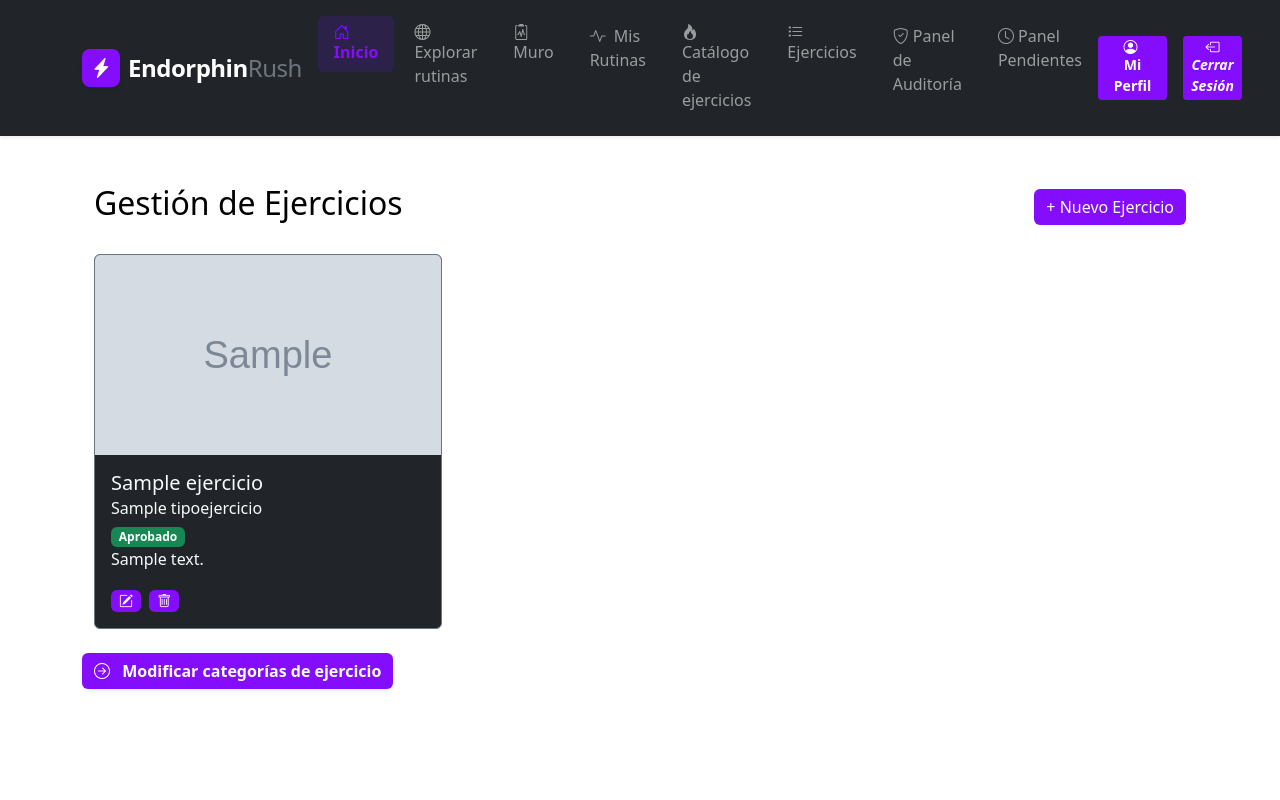
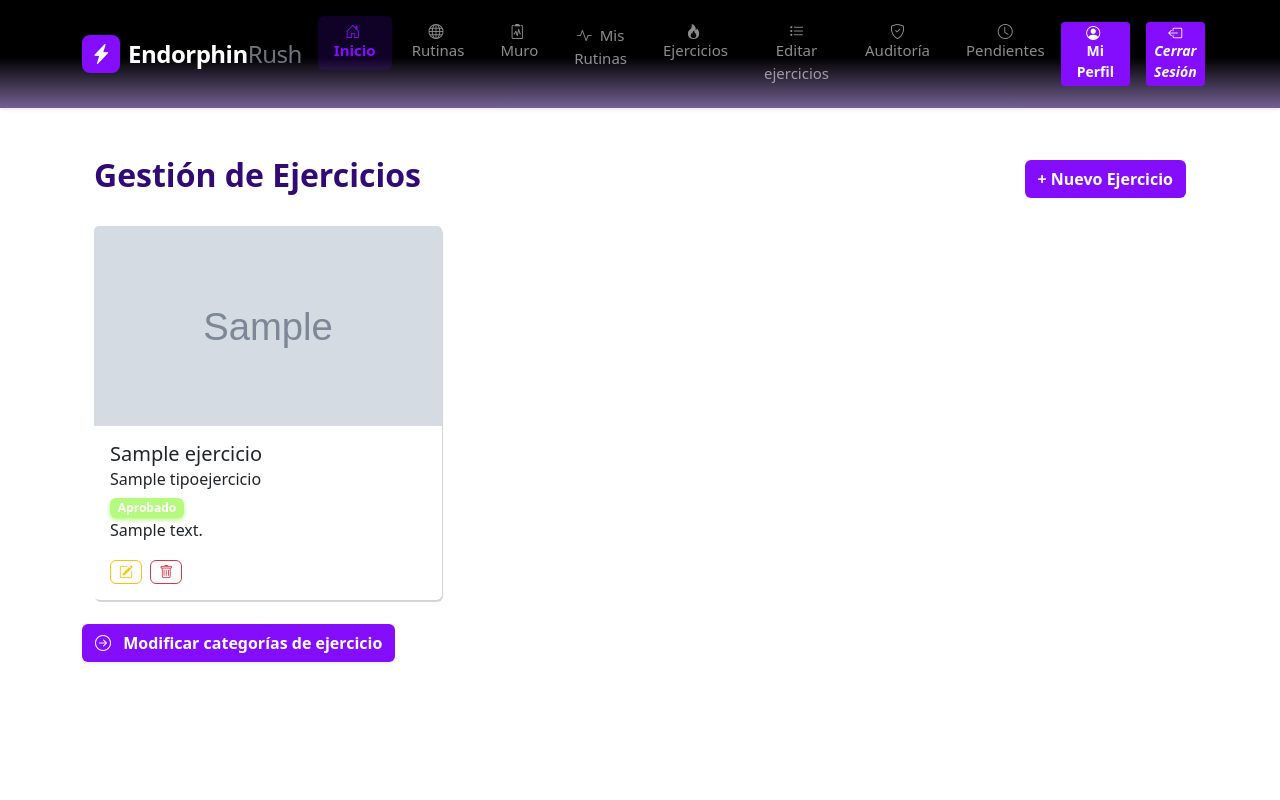
Before and after one commit to Alex5625/Endorphin-Rush, a Django app: page /exercises/lista-ejercicios/ in a window 1280 px wide. Run offline with Django 5.2, Linux system fonts and the light colour scheme; a user stored in the database is signed in; tables that the repository leaves empty hold one stand-in row (values such as "Sample post"); grey boxes marked "Sample" are stand-in pictures; some libraries are stand-ins or nearby versions.

Commit message:
colores aplicados y css editado, tema unificado parcialmente a través de la aplicacion

```diff
--- a/src/core/static/core/css/styles.css
+++ b/src/core/static/core/css/styles.css
@@ -2,13 +2,17 @@
 :root {
   --primary-color: #850dfd;
   --secondary-color: #ffb649;
+  --tertiary-color: #b6f97f;
   --dark: #310a75;
   --light-text: #ffda9d;
+  --shadow: 1px 2px 1px rgba(0, 0, 0, 0.175) !important;
 }
 
 .custom-nav-link {
     transition: all 0.2s ease-in-out;
     font-weight: 500;
+    font-size: 15px;
+    text-align: center;
 }
 
 .custom-nav-link:hover {
@@ -54,10 +58,11 @@
 
 /*navbar*/
 
-#navbar_endorphin {
+.navbar {
+    background: #310A75 !important;
+    background: linear-gradient(0deg,rgba(29, 0, 80, 0.619) 0%, rgba(0, 0, 0, 1) 47%) !important;
     backdrop-filter: blur(10px);
-    background-color: rgba(50, 32, 79, 0.95) !important;
-    border-bottom: 1px solid rgba(255,255,255,0.1);
+
 }
 
 #brand_endorphin {
@@ -66,8 +71,79 @@
     background-color: var(--primary-color) !important;
 }
 
-.btn {
+.navbar .btn {
     background-color: var(--primary-color) !important;
     color: white !important;
     border: #ce86fe !important;
 }
+
+/*ejercicios*/
+
+#card_ejercicio {
+    box-shadow: var(--shadow);
+    border: none !important;
+}
+
+#aprobado{
+    background-color: var(--tertiary-color);
+    box-shadow: 0 0.125rem 0.25rem var(--tertiary-color);
+}
+
+#pendiente {
+    background-color: var(--secondary-color);
+    box-shadow: 0 0.125rem 0.25rem var(--secondary-color);
+}
+
+.boton-agregar {
+    background: var(--primary-color) !important;
+    color: white;
+    font-weight: bold;
+}
+
+.boton-agregar:hover {
+    background-color: #ce86fe !important;
+}
+
+.texto-titulo {
+    color: #310a75 !important;
+    font-weight: bold !important;
+    font-size: xx-large !important;
+}
+
+.agregar-tipoejercicio {
+    background-color: #850dfd !important;
+}
+
+.boton-verde {
+    background-color: var(--tertiary-color);
+}
+
+.boton-verde:hover {
+    background-color: #d5ffb2;
+}
+
+.boton-eliminar {
+    background-color: var(--secondary-color);
+}
+
+.boton-eliminar:hover {
+    background-color: #ffda9d;
+}
+
+.rutina-recomendada {
+    background-color: #e6c9f9;
+    padding: 10px;
+    border-radius: 10px;
+}
+
+.titulo-publicacion {
+    color: #850dfd;
+    font-weight: bold;
+    font-size: larger;
+}
+
+.detalles-publicacion {
+    color: #878787;
+    font-weight: bold;
+    font-size:small;
+}
--- a/src/exercise_plans/templates/exercise_plans/configurar_rutina.html
+++ b/src/exercise_plans/templates/exercise_plans/configurar_rutina.html
@@ -124,7 +124,7 @@
                     <a href="{% url 'exercise_plans:mis_rutinas' %}" class="btn btn-outline-secondary me-2 px-4">
                         Cancelar
                     </a>
-                    <button type="submit" class="btn {% if action == 'editar' %}btn-warning{% else %}btn-success{% endif %} px-4">
+                    <button type="submit" class="btn {% if action == 'editar' %}boton-eliminar{% else %}boton-verde{% endif %} px-4">
                         {% if action == 'editar' %}
                             Guardar Cambios
                         {% else %}
--- a/src/exercises/templates/exercises/catalogo.html
+++ b/src/exercises/templates/exercises/catalogo.html
@@ -3,7 +3,7 @@
 {% block content %}
 <div class="container my-5">
     <div class="text-center mb-5">
-        <h1 class="display-4 fw-bold text-primary">Catálogo de Ejercicios</h1>
+        <h1 class="texto-titulo">Catálogo de Ejercicios</h1>
         <p class="lead text-muted">Explora nuestra biblioteca de movimientos autorizados.</p>
     </div>
 
@@ -35,7 +35,7 @@
             </div>
 
             <div class="col-md-2 d-flex align-items-end h-100 mt-4 mt-md-0">
-                <a href="{% url 'exercises:catalogo_ejercicios' %}" class="btn btn-outline-danger w-100">
+                <a href="{% url 'exercises:catalogo_ejercicios' %}" class="btn boton-eliminar w-100">
                     Limpiar Filtros
                 </a>
             </div>
--- a/src/exercises/templates/exercises/lista_ejercicios.html
+++ b/src/exercises/templates/exercises/lista_ejercicios.html
@@ -5,8 +5,8 @@
 {% block content %}
 <div class="container mt-4">
     <div class="d-flex justify-content-between align-items-center mb-4">
-        <h2 class="text-black">Gestión de Ejercicios</h2>
-        <button type="button" class="btn btn-success" data-bs-toggle="modal" data-bs-target="#modalAgregar">
+        <h2 class="texto-titulo">Gestión de Ejercicios</h2>
+        <button type="button" class="btn boton-agregar" data-bs-toggle="modal" data-bs-target="#modalAgregar">
             + Nuevo Ejercicio
         </button>
     </div>
@@ -14,22 +14,22 @@
     <div class="row">
         {% for ejercicio in lista_ejercicios %}
             <div class="col-md-4 mb-4">
-                <div class="card bg-dark text-light border-secondary h-100">
+                <div class="card border-secondary h-100" id="card_ejercicio">
                     {% if ejercicio.imagen %}
                         <img src="{{ ejercicio.imagen.url }}" class="card-img-top" alt="{{ ejercicio.nombre_ejercicio|capfirst }}" style="height: 200px; object-fit: cover;">
                     {% else %}
-                        <div class="card-img-top bg-secondary d-flex align-items-center justify-content-center" style="height: 200px;">
+                        <div class="card-img-top d-flex align-items-center justify-content-center" style="height: 200px;">
                             <span>Sin imagen</span>
                         </div>
                     {% endif %}
                     <div class="card-body">
-                        <h5 class="card-title text-light">{{ ejercicio.nombre_ejercicio|capfirst }}</h5>
-                        <h6 class="card-subtitle mb-2 text-light">{{ ejercicio.tipo_ejercicio.nombre_categoria|capfirst }}</h6>
+                        <h5 class="card-title">{{ ejercicio.nombre_ejercicio|capfirst }}</h5>
+                        <h6 class="card-subtitle mb-2">{{ ejercicio.tipo_ejercicio.nombre_categoria|capfirst }}</h6>
 
                         {% if ejercicio.autorizado %}
-                            <span class="badge bg-success">Aprobado</span>
+                            <span class="badge" id="aprobado">Aprobado</span>
                         {% else %}
-                            <span class="badge bg-warning text-dark">Pendiente de aprobación</span>
+                            <span class="badge" id="pendiente">Pendiente de aprobación</span>
                         {% endif %}
 
                         <p class="card-text text-truncate">{{ ejercicio.descripcion_ejercicio }}</p>
@@ -72,7 +72,7 @@
     <div class="modal-dialog">
         <div class="modal-content bg-dark text-light border-secondary">
             <div class="modal-header border-secondary">
-                <h5 class="modal-title">Agregar Nuevo Ejercicio</h5>
+                <h5 id="agregar_ejercicio" class="modal-title">Agregar Nuevo Ejercicio</h5>
                 <button type="button" class="btn-close btn-close-white" data-bs-dismiss="modal" aria-label="Close"></button>
             </div>
 
@@ -84,7 +84,7 @@
                 <div class="modal-footer border-secondary">
                     <h6 class="text-start text-danger">* Campos obligatorios</h6>
                     <button type="button" class="btn btn-outline-secondary" data-bs-dismiss="modal">Cancelar</button>
-                    <button type="submit" class="btn btn-success">Guardar Ejercicio</button>
+                    <button type="submit" class="btn boton-agregar">Guardar Ejercicio</button>
                 </div>
             </form>
         </div>
@@ -92,7 +92,7 @@
 </div>
 
 <div>
-    <a href="{% url 'exercise_types:gestion_tipos_ejercicio' %}" class="btn btn-primary shadow-sm fw-bold">
+    <a href="{% url 'exercise_types:gestion_tipos_ejercicio' %}" class="btn shadow-sm fw-bold boton-agregar">
         <i class="bi bi-arrow-right-circle me-2"></i> Modificar categorías de ejercicio
     </a>
 
--- a/src/templates/base.html
+++ b/src/templates/base.html
@@ -29,45 +29,55 @@
                 <ul class="navbar-nav mx-auto mb-2 mb-lg-0 gap-1">
                     <li class="nav-item">
                         <a class="nav-link active px-3 rounded-2 custom-nav-link" aria-current="page" href="{% url 'core:home' %}">
-                            <i class="bi bi-house-door me-1"></i> Inicio
+                                <i class="bi bi-house-door me-1"></i>
+                            Inicio
                         </a>
                     </li>
                 {% if user.is_authenticated %}
                         <li class="nav-item">
                             <a class="nav-link px-3 rounded-2 custom-nav-link" href="{% url 'exercise_plans:lista_rutinas' %}">
-                                <i class="bi bi-globe me-1"></i> Explorar rutinas
+                                    <i class="bi bi-globe me-1"></i>
+                                Rutinas
                             </a>
                         </li>
                         <li class="nav-item">
                             <a class="nav-link px-3 rounded-2 custom-nav-link" href="{% url 'forum:board' %}">
-                                <i class="bi bi-clipboard2-pulse me-1"></i> Muro
+                                <i class="bi bi-clipboard2-pulse me-1"></i>
+                                Muro
                             </a>
                         </li>
                         <li class="nav-item">
                             <a class="nav-link px-3 rounded-2 custom-nav-link" href="{% url 'exercise_plans:mis_rutinas' %}">
-                                <i class="bi bi-activity me-1"></i> Mis Rutinas
+                                <i class="bi bi-activity me-1"></i>
+                                Mis Rutinas
                             </a>
                         </li>
 
                         <li class="nav-item">
                             <a class="nav-link px-3 rounded-2 custom-nav-link" href="{% url 'exercises:catalogo_ejercicios' %}">
-                                <i class="bi bi-fire me-1"></i> Catálogo de ejercicios
+                                    <i class="bi bi-fire me-1"></i>
+                                Ejercicios
                             </a>
                         </li>
                         {% if user.is_staff or user.is_superuser %}
                             <li class="nav-item">
                                 <a href="{% url 'exercises:lista_ejercicios' %}" class="nav-link px-3 rounded-2 custom-nav-link">
-                                    <i class="bi bi-list-task"></i> Ejercicios
+                                    <div>
+                                        <i class="bi bi-list-task"></i>
+                                    </div>
+                                    Editar ejercicios
                                 </a>
                             </li>
                             <li class="nav-item">
                                 <a href="{% url 'core:panel_auditoria' %}" class="nav-link px-3 rounded-2 custom-nav-link">
-                                    <i class="bi bi-shield-check"></i> Panel de Auditoría
+                                        <i class="bi bi-shield-check"></i>
+                                    Auditoría
                                 </a>
                             </li>
                             <li class="nav-item">
                                 <a href="{% url 'core:panel_pendientes' %}" class="nav-link px-3 rounded-2 custom-nav-link">
-                                    <i class="bi bi-clock"></i> Panel Pendientes
+                                        <i class="bi bi-clock"></i>
+                                    Pendientes
                                 </a>
                             </li>
 
@@ -77,7 +87,7 @@
                                 {% if grupo.name == 'Coach' %}
                                     <li>
                                         <a href="{% url 'exercises:lista_ejercicios' %}" class="nav-link px-3 rounded-2 custom-nav-link">
-                                            <i class="bi bi-gear-fill"></i> Ejercicios
+                                            <i class="bi bi-list-task"></i> Editar ejercicios
                                         </a>
                                     </li>
                                 {% endif %}
@@ -85,17 +95,17 @@
                                 {% if grupo.name == 'Administrador' %}
                                     <li>
                                         <a href="{% url 'exercises:lista_ejercicios' %}" class="nav-link px-3 rounded-2 custom-nav-link">
-                                            <i class="bi bi-gear-fill"></i> Ejercicios
+                                            <i class="bi bi-list-task"></i> Editar ejercicios
                                         </a>
                                     </li>
                                     <li>
                                         <a href="{% url 'core:panel_auditoria' %}" class="nav-link px-3 rounded-2 custom-nav-link">
-                                            <i class="bi bi-gear-fill"></i> Panel de Auditoría
+                                            <i class="bi bi-shield-check"></i>Auditoría
                                         </a>
                                     </li>
                                     <li>
                                         <a href="{% url 'core:panel_pendientes' %}" class="nav-link px-3 rounded-2 custom-nav-link">
-                                            <i class="bi bi-gear-fill"></i> Panel Pendientes
+                                            <i class="bi bi-clock"></i>Pendientes
                                         </a>
                                     </li>
                                 {% endif %}
@@ -114,7 +124,7 @@
                         <form action="{% url 'authentication:logout' %}" method="POST" class="m-0">
                             {% csrf_token %}
                             <button type="submit" class="btn btn-danger btn-sm fw-bold">
-                                <i class="bi bi-box-arrow-left">Cerrar Sesión</i>
+                                <i class="bi bi-box-arrow-left"> Cerrar Sesión</i>
                             </button>
                         </form>
                     {% else %}
```
Also changed, not shown: src/exercise_plans/templates/exercise_plans/gestion_rutinas.html (+6 -6 lines), src/exercise_types/templates/exercise_types/gestion_tipos.html (+4 -4 lines), src/forum/templates/forum/board.html (+11 -12 lines).
